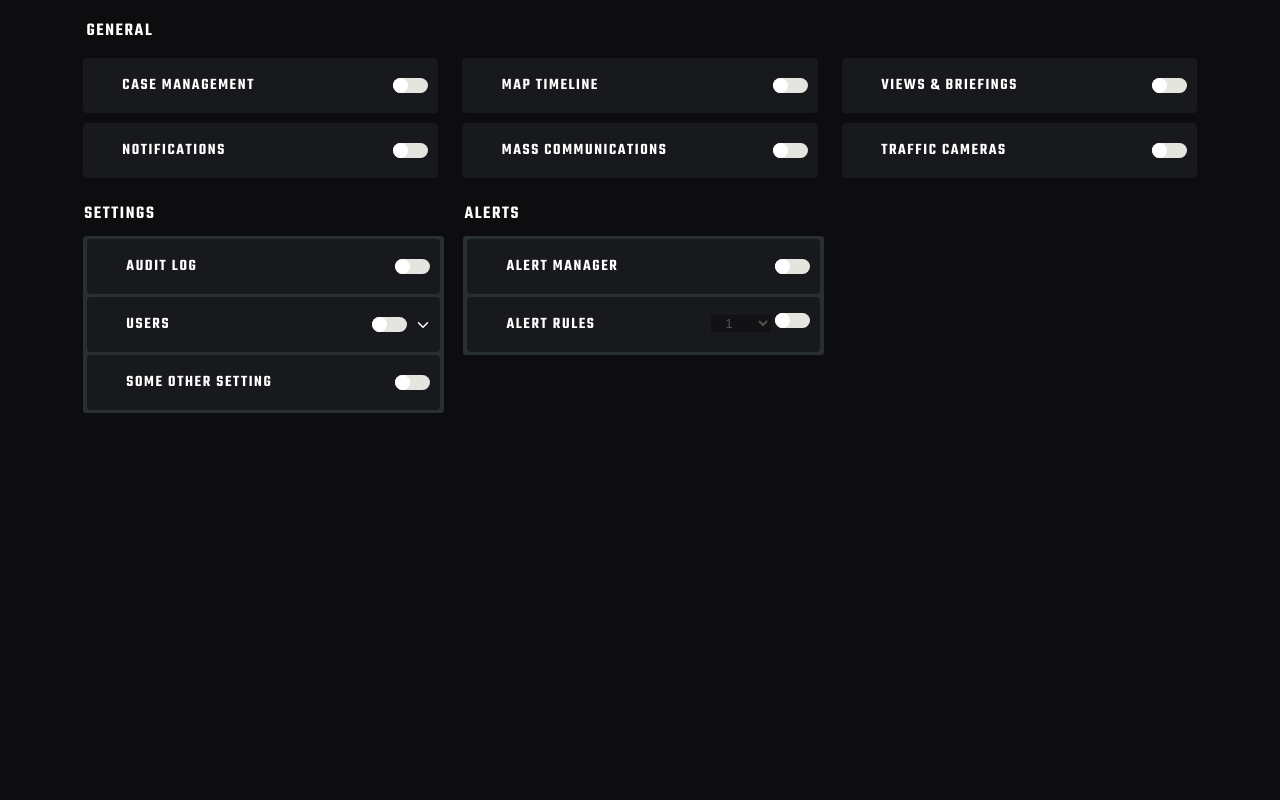
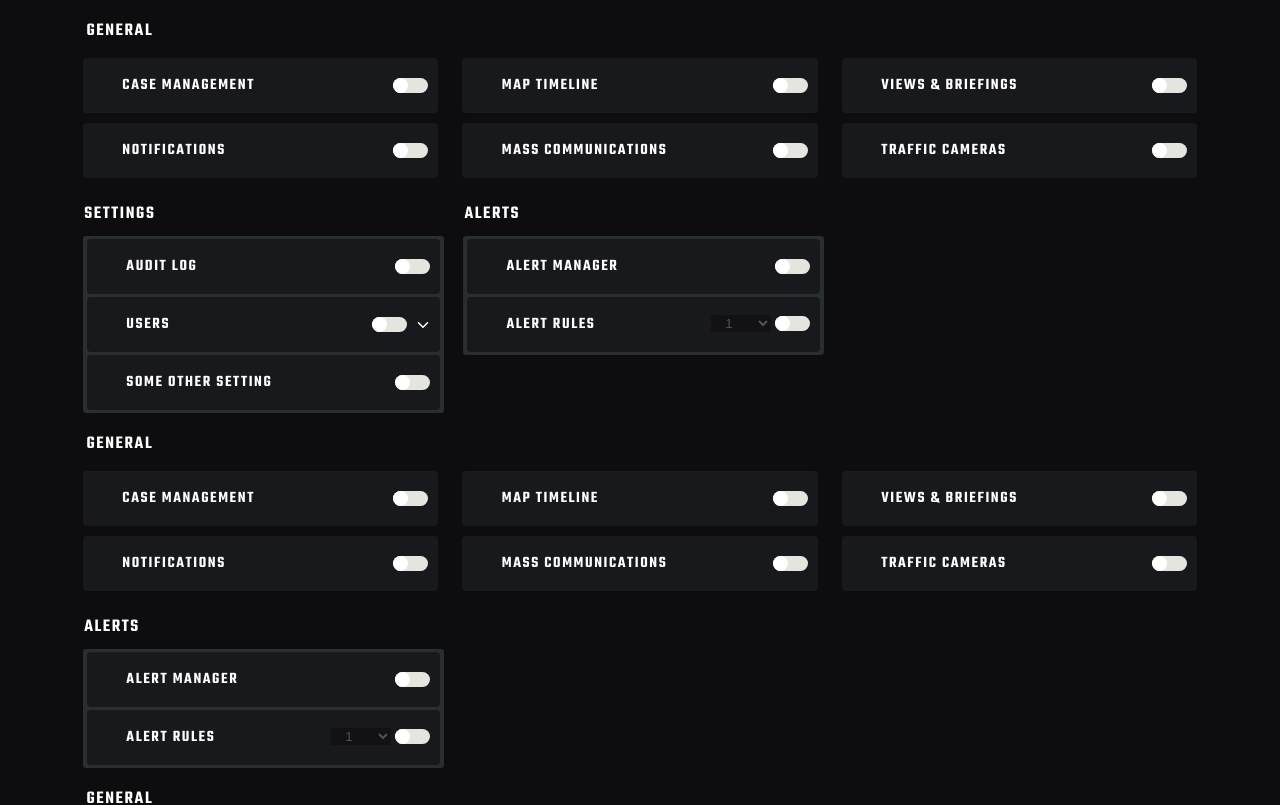
Before and after one commit to neesonch/info-delver, a React (Create React App) app: page / in a window 1280 px wide. Shown: the top 805 px of the page. Built offline with nearby package versions, Linux system fonts and the light colour scheme.

Commit message:
make parent toggle's chevrons clickable, add some semantic tags, small CSS fixes

```diff
--- a/src/components/Cards/HorizontalCard.tsx
+++ b/src/components/Cards/HorizontalCard.tsx
@@ -28,14 +28,14 @@ const HorizontalCard = ({ title, toggles }: HorizontalCardProps) => {
   )
 }
 
-const CardWrapper = styled.div`
+const CardWrapper = styled.section`
   flex-basis: 100%;
   display: inline-block;
   margin-left: auto;
   margin-right: auto;
 `;
 
-const CardTitle = styled.div`
+const CardTitle = styled.header`
   font-size: 1.125em;
   font-weight: bold;
   margin-top: 1em;
--- a/src/components/Cards/VerticalCard.tsx
+++ b/src/components/Cards/VerticalCard.tsx
@@ -30,7 +30,7 @@ const VerticalCard = ({ title, toggles }: VerticalCardProps) => {
   )
 }
 
-const CardWrapper = styled.div`
+const CardWrapper = styled.section`
   flex-basis: 33%;
   display: inline-block;
   @media (max-width: 768px) {
@@ -38,7 +38,7 @@ const CardWrapper = styled.div`
   }
 `;
 
-const CardTitle = styled.div`
+const CardTitle = styled.header`
   font-size: 1.125em;
   font-weight: bold;
   margin-top: 1em;
--- a/src/components/Toggles/ToggleCheckbox.tsx
+++ b/src/components/Toggles/ToggleCheckbox.tsx
@@ -3,8 +3,7 @@ import styled from 'styled-components';
 
 interface ToggleCheckboxProps {
   id: string;
-  handleToggle?: React.Dispatch<React.SetStateAction<boolean>>
-
+  handleToggle?: React.Dispatch<React.SetStateAction<boolean>>;
 }
 
 const ToggleCheckbox = ({ id, handleToggle }: ToggleCheckboxProps) => {
@@ -62,7 +61,7 @@ const Handle = styled.input.attrs({
   &:checked + ${Notch} {
     background: #5f97fb;
     &::after{
-      left: calc(100% - 10px);
+      left: calc(100% - 15px);
     }
   }
 `;
--- a/src/components/Toggles/ToggleGroup/Chevron.tsx
+++ b/src/components/Toggles/ToggleGroup/Chevron.tsx
@@ -5,11 +5,14 @@ import styled from 'styled-components';
 
 interface ChevronProps {
   expanded: boolean;
+  handleClick?: () => void;
 }
 
-const Chevron = ({ expanded }: ChevronProps) => {
+const Chevron = ({ expanded, handleClick }: ChevronProps) => {
   return (
-    <ChevronWrapper expanded={expanded}><IoChevronDown /></ChevronWrapper>
+    <ChevronWrapper expanded={expanded} onClick={() => { if (handleClick) { handleClick() } }}>
+      <IoChevronDown />
+    </ChevronWrapper >
   )
 }
 
@@ -18,6 +21,7 @@ interface ChevronWrapper {
 }
 
 const ChevronWrapper = styled.div<ChevronWrapper>`
+cursor: pointer;
 display: inline-block;
 transition: all ease-in-out 0.3s;
 transform-origin: center;
--- a/src/components/Toggles/ToggleGroup/GroupToggle.tsx
+++ b/src/components/Toggles/ToggleGroup/GroupToggle.tsx
@@ -16,12 +16,18 @@ const GroupToggle = ({ label, id, childToggles }: GroupToggleProps) => {
 
   const [expanded, setExpanded] = useState(false);
 
+  const handleChevronClick = () => {
+    setExpanded(!expanded);
+    const siblingCheckbox = document.getElementById(id);
+    siblingCheckbox && siblingCheckbox.click();
+  }
+
   return (
     <GroupToggleWrapper>
       <ParentToggleWrapper>
         <ToggleLabel htmlFor={id}> {label}</ToggleLabel>
         <ToggleCheckbox id={id} handleToggle={setExpanded} />
-        <Chevron expanded={expanded} />
+        <Chevron expanded={expanded} handleClick={handleChevronClick} />
       </ParentToggleWrapper>
       {childToggles && <ChildToggleList toggles={childToggles} expanded={expanded} />}
     </GroupToggleWrapper >
--- a/src/components/Toggles/ToggleNumberDropdown/ToggleNumberDropdown.tsx
+++ b/src/components/Toggles/ToggleNumberDropdown/ToggleNumberDropdown.tsx
@@ -17,8 +17,8 @@ const ToggleNumberDropdown = ({ label, id, min, max }: ToggleNumberDropdownProps
   return (
     <ToggleNumberDropdownWrapper>
       <ToggleLabel htmlFor={id}>{label}</ToggleLabel>
+      <NumberDropdown min={min} max={max} active={active} />
       <ToggleCheckboxWrapper >
-        <NumberDropdown min={min} max={max} active={active} />
         <ToggleCheckbox id={id} handleToggle={setActive} />
       </ToggleCheckboxWrapper>
     </ToggleNumberDropdownWrapper>
@@ -40,8 +40,7 @@ const ToggleCheckboxWrapper = styled.div`
   height: 100%;
   margin-left: auto;
   margin-right: 5px;
-  align-content: center;
-  text-align: center;
+  margin-top: 3px;
 `
 
 export default ToggleNumberDropdown;
--- a/src/schema.ts
+++ b/src/schema.ts
@@ -127,4 +127,97 @@ export const schema: Card[] = [
       },
     ],
   },
+  {
+    id: uuidv4(),
+    title: 'GENERAL',
+    type: 'Horizontal',
+    toggles: [
+      {
+        id: uuidv4(),
+        label: 'CASE MANAGEMENT',
+        type: 'Basic',
+      },
+      {
+        id: uuidv4(),
+        label: 'MAP TIMELINE',
+        type: 'Basic',
+      },
+      {
+        id: uuidv4(),
+        label: 'VIEWS & BRIEFINGS',
+        type: 'Basic',
+      },
+      {
+        id: uuidv4(),
+        label: 'NOTIFICATIONS',
+        type: 'Basic',
+      },
+      {
+        id: uuidv4(),
+        label: 'MASS COMMUNICATIONS',
+        type: 'Basic',
+      },
+      {
+        id: uuidv4(),
+        label: 'TRAFFIC CAMERAS',
+        type: 'Basic',
+      },
+    ],
+  },
+  {
+    id: uuidv4(),
+    title: 'ALERTS',
+    type: 'Vertical',
+    toggles: [
+      {
+        id: uuidv4(),
+        label: 'ALERT MANAGER',
+        type: 'Basic',
+      },
+      {
+        id: uuidv4(),
+        label: 'ALERT RULES',
+        type: 'NumberDropdown',
+        min: 1,
+        max: 10,
+      },
+    ],
+  },
+  {
+    id: uuidv4(),
+    title: 'GENERAL',
+    type: 'Horizontal',
+    toggles: [
+      {
+        id: uuidv4(),
+        label: 'CASE MANAGEMENT',
+        type: 'Basic',
+      },
+      {
+        id: uuidv4(),
+        label: 'MAP TIMELINE',
+        type: 'Basic',
+      },
+      {
+        id: uuidv4(),
+        label: 'VIEWS & BRIEFINGS',
+        type: 'Basic',
+      },
+      {
+        id: uuidv4(),
+        label: 'NOTIFICATIONS',
+        type: 'Basic',
+      },
+      {
+        id: uuidv4(),
+        label: 'MASS COMMUNICATIONS',
+        type: 'Basic',
+      },
+      {
+        id: uuidv4(),
+        label: 'TRAFFIC CAMERAS',
+        type: 'Basic',
+      },
+    ],
+  },
 ]
```
